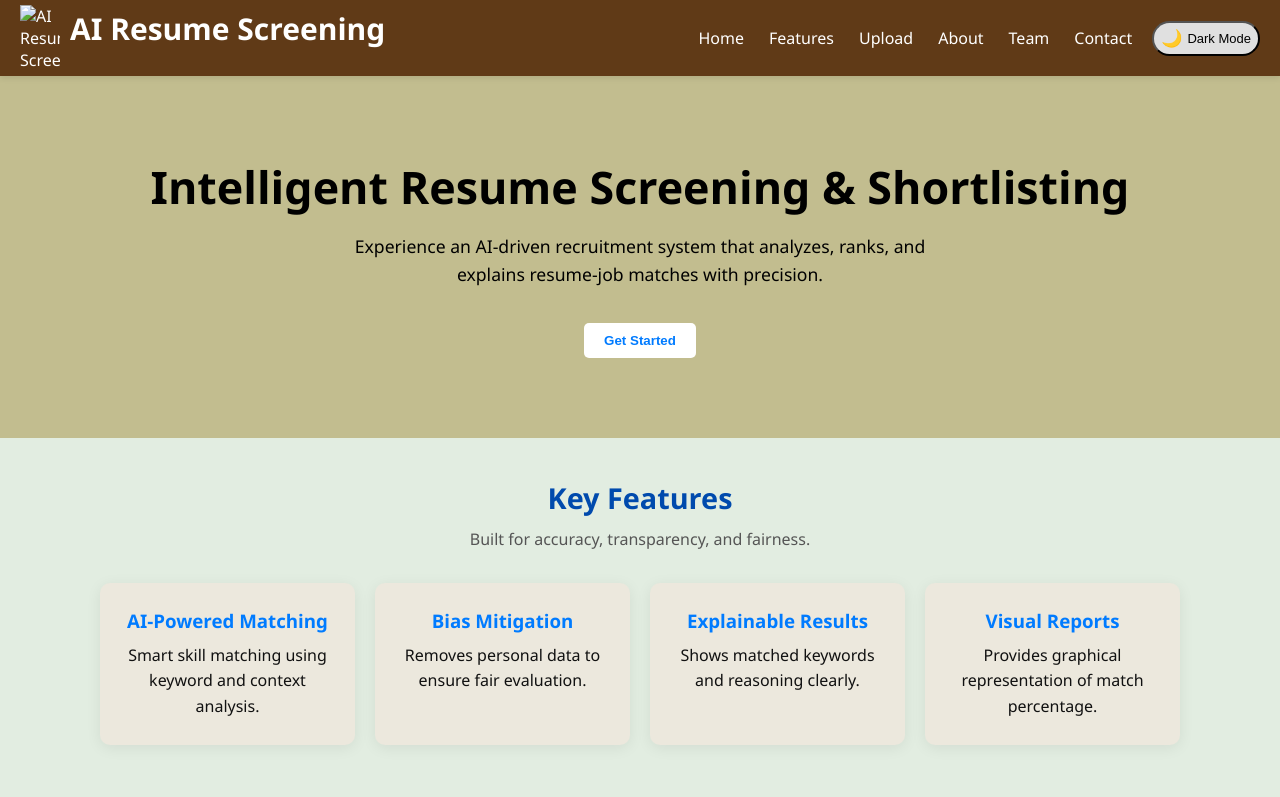
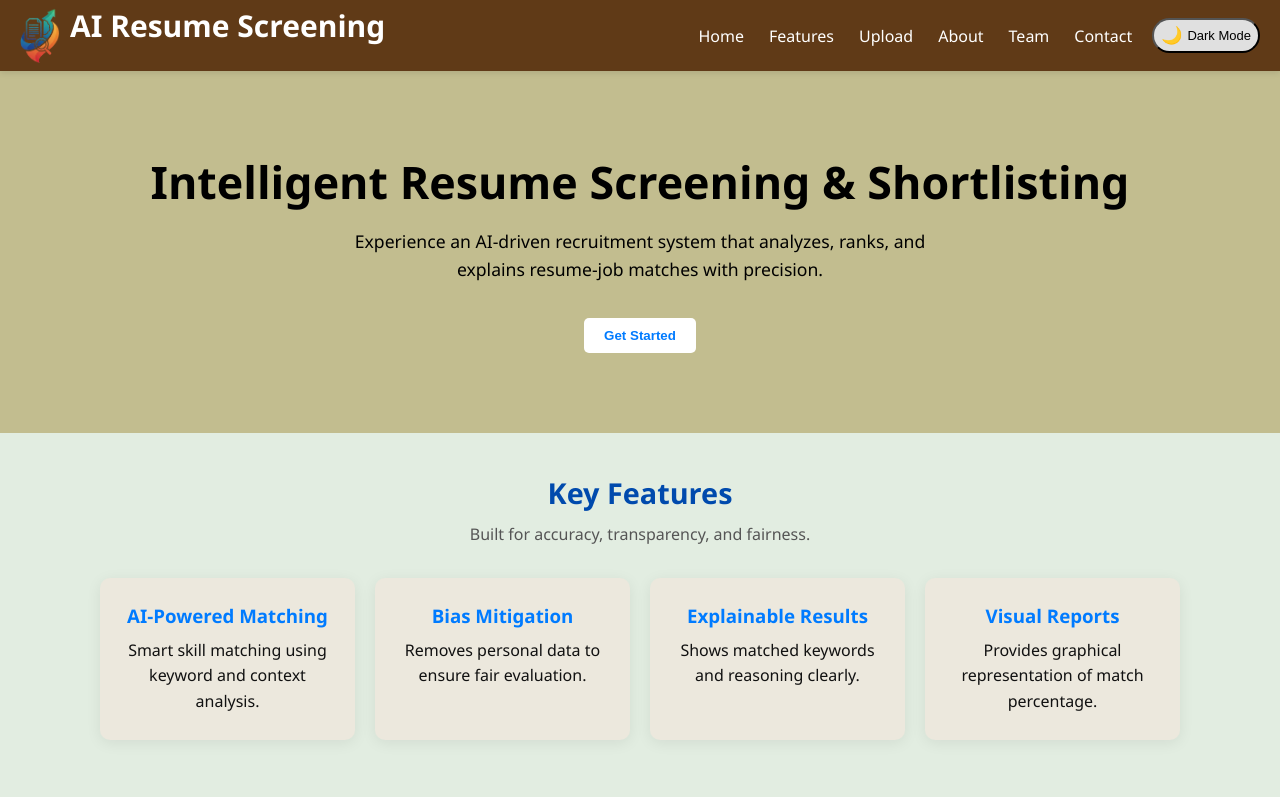
Before and after one commit to govinddangi4564/HireDrift, a plain HTML site: page src/web-app/Index.html in a window 1280 px wide. Shown: the top 797 px of the page. Drawn offline with Linux system fonts and the light colour scheme; files whose address does not match are found by name.

Commit message:
Remove unnecesary comments

```diff
--- a/src/web-app/Index.html
+++ b/src/web-app/Index.html
@@ -18,7 +18,7 @@
     <header>
         <nav>
             <div class="name-logo">
-                <div class="logo"><img src="/Documents/Logo.png" alt="AI Resume Screening"></div>
+                <div class="logo"><img src="./images/Logo.png" alt="AI Resume Screening"></div>
                 <h2 class="name">AI Resume Screening</h2>
             </div>
 
@@ -254,9 +254,7 @@
                                 areas of your resume such as impact, soft skills and brevity. This enables you to
                                 identify gaps on your resume so you can fix them.
                             </p>
-                            <!-- <a href="#" class="cta-button">
-                                Test your resume through an SBERT &raquo;
-                            </a> -->
+
                         </div>
                     </div>
                 </div>
@@ -458,14 +456,6 @@
         <div class="footer_contact">
             <div class="footer_container">
 
-                <!-- About Section -->
-                <!-- <div class="C_about">
-                <a href="./about.html"><h3>About</h3></a>
-
-                <p>
-                   An Intelligent Resume Screening & Shortlisting system using NLP and SBERT is an advanced application of artificial intelligence designed to automate and enhance the initial stages of recruitment. It goes beyond simple keyword matching to understand the contextual meaning of the text in both resumes and job descriptions, providing a more accurate and efficient way to identify top candidates.
-                </p>
-            </div> -->
 
                 <!-- Customer Service -->
                 <div class="C_customer">
```
Also changed, not shown: src/web-app/images/Logo.png (added).
